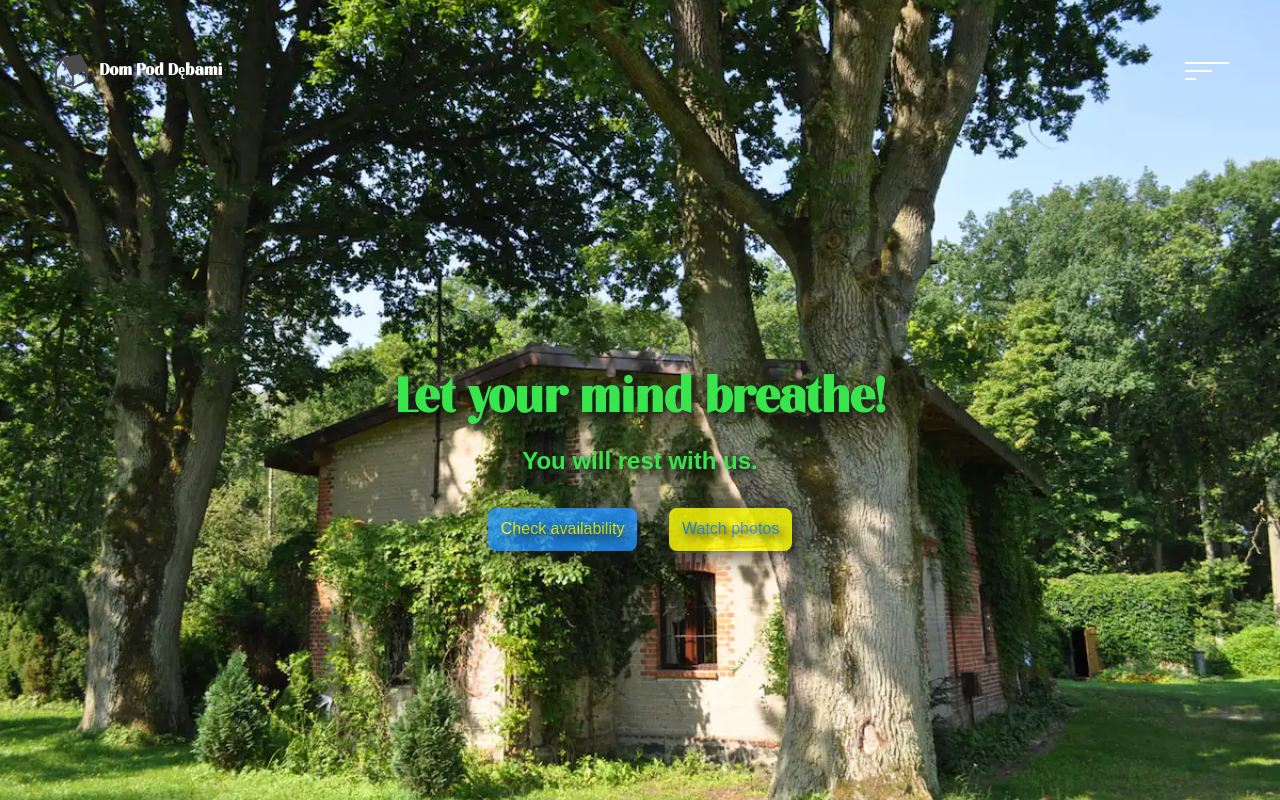
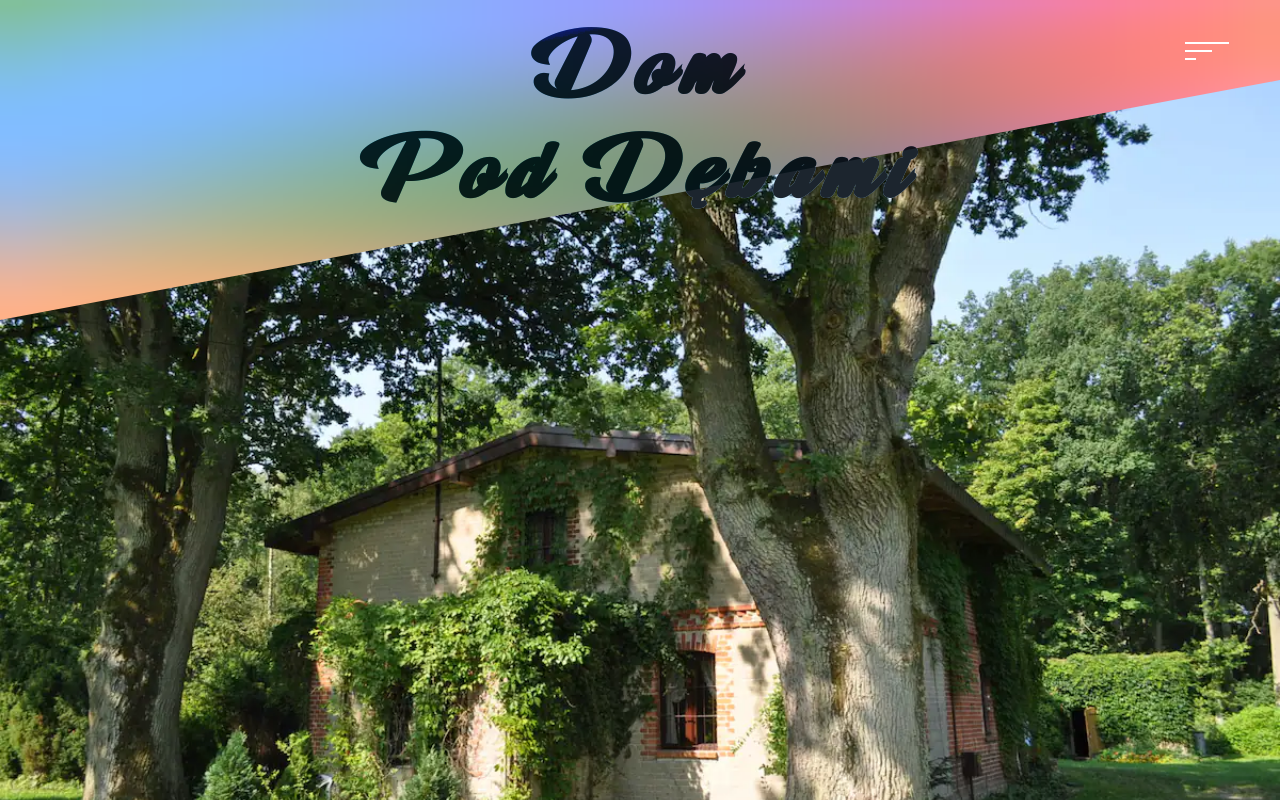
Before and after one commit to KamilKasiak/SasinoWebpage, a React (Create React App) app in the folder client/: page / in a window 1280 px wide. Built offline with nearby package versions, Linux system fonts and the light colour scheme.

Commit message:
canvas banner create, font and design choose

```diff
--- a/client/src/App.js
+++ b/client/src/App.js
@@ -1,15 +1,13 @@
 import './App.scss';
 import { Routes, Route } from 'react-router-dom';
 import Layout from './components/Layout';
-import Reservation from './components/Reservation';
-import Photos from './components/Photos.js';
+import Title from './components/Title';
 
 function App() {
   return (
     <Routes>
       <Route path='/' element={<Layout />}>
-        <Route path='/' element={<Reservation />} />
-        <Route path='/photos' element={<Photos />} />
+        <Route path='/' element={<Title />} />{' '}
       </Route>
     </Routes>
   );
--- a/client/src/App.scss
+++ b/client/src/App.scss
@@ -5,3 +5,13 @@ $secondary: #fdff00;
   font-family: 'stone';
   src: url('./assets/Stone-orgonite.ttf');
 }
+
+@font-face {
+  font-family: 'lovely';
+  src: url('./assets/Hey-Lovely.ttf');
+}
+
+@font-face {
+  font-family: 'rooster';
+  src: url('./assets/Rooster.ttf');
+}
--- a/client/src/components/Layout.js
+++ b/client/src/components/Layout.js
@@ -6,7 +6,13 @@ import outsideLanding from '../assets/outsideLanding.png';
 const Layout = () => {
   return (
     <div className='App'>
-      <img className='outsideLanding' src={outsideLanding} alt='outside'></img>
+      <div className='fixed-image'>
+        <img
+          className='outsideLanding'
+          src={outsideLanding}
+          alt='outside'
+        ></img>
+      </div>
       <Navbar />
       <div className='page'>
         <Outlet />
--- a/client/src/components/Layout.scss
+++ b/client/src/components/Layout.scss
@@ -7,7 +7,7 @@
 
   .page {
     font-family: stone, sans-serif;
-    color: #38e54d;
+    color: #3a3a3a;
     h2 {
       font-size: 3rem;
       line-height: 125%;
@@ -29,9 +29,9 @@
     }
   }
   .outsideLanding {
-    position: absolute;
+    position: fixed;
     left: 0;
-    top: 0;
+    top: 5em;
     width: 100%;
     height: 100vh;
     object-fit: cover;
--- a/client/src/components/Navbar.js
+++ b/client/src/components/Navbar.js
@@ -1,18 +1,18 @@
 import './Navbar.scss';
-import logo from '../assets/home-logo.png';
+// import logo from '../assets/home-logo.png';
 
 const Navbar = () => {
   return (
     <div className='navbar'>
       <div className='left-nav'>
-        <div className='logo'>
+        {/* <div className='logo'>
           <img src={logo} alt='Dom Pod Dębami' />
           <h1>Dom Pod Dębami</h1>
-        </div>
+        </div> */}
       </div>
       <div className='mid-nav'>
         <div className='links'>
-          <a href='https://google.com'>Home</a>
+          <a href='#nerby'>Home</a>
           <a href='https://google.com'>About Us</a>
           <a href='https://google.com'>Contact Us</a>
         </div>
--- a/client/src/components/Navbar.scss
+++ b/client/src/components/Navbar.scss
@@ -1,12 +1,14 @@
 @import '../App.scss';
 
 .navbar {
-  max-width: 100%;
-  max-height: 100%;
+  position: absolute;
+  right: 0;
+  width: 100%;
+  height: 30px;
   display: flex;
   padding: 4%;
   background-color: transparent;
-
+  z-index: 99;
   .left-nav {
     flex: 1;
     h1 {
--- a/client/src/components/Photos.js
+++ b/client/src/components/Photos.js
@@ -14,7 +14,7 @@ const Photos = () => {
         <div className='outside'>
           <h3>What is outside</h3>
         </div>
-        <div className='nearby'>
+        <div className='nearby' id='nerby'>
           <h3>What is nearby</h3>
         </div>
       </div>
--- a/client/src/components/Reservation.js
+++ b/client/src/components/Reservation.js
@@ -1,4 +1,5 @@
 import './Reservation.scss';
+import Photos from './Photos';
 
 const Reservation = () => {
   return (
@@ -9,6 +10,9 @@ const Reservation = () => {
         <button className='cta-main'>Check availability</button>
         <button className='cta-sec'>Watch photos</button>
       </div>
+      <div id='photos'>
+        <Photos />
+      </div>
     </div>
   );
 };
--- /dev/null
+++ b/client/src/components/Title.js
@@ -0,0 +1,29 @@
+import React, { useEffect, useRef } from 'react';
+import './Title.scss';
+import canv from './canv';
+
+const Title = () => {
+  const canvasRef = useRef(null);
+
+  useEffect(() => {
+    canv();
+  }, []);
+  return (
+    <div className='title'>
+      <canvas ref={canvasRef} id='canv' width='32' height='32'></canvas>
+      <div className='title-container'>
+        {/* <div className='white-box'></div> */}
+        <h1 className='title-h1'>
+          Dom <br />
+          Pod Dębami
+        </h1>
+        <h1 className='overlay' aria-hidden='true'>
+          Dom <br />
+          Pod Dębami
+        </h1>
+      </div>
+    </div>
+  );
+};
+
+export default Title;
--- /dev/null
+++ b/client/src/components/Title.scss
@@ -0,0 +1,54 @@
+.title {
+  text-align: center;
+  position: absolute;
+  align-items: center;
+  top: 0;
+  isolation: isolate;
+  canvas {
+    width: 100vw;
+    max-height: 40vh;
+    clip-path: polygon(0 0, 100% 0, 100% 25%, 0% 100%);
+    z-index: 2;
+  }
+  .title-container {
+    width: 100%;
+    padding-top: 1em;
+    inset: 0;
+    position: absolute;
+    background-color: transparent;
+
+    .title-h1 {
+      position: relative;
+      font-family: 'rooster';
+      font-size: 6.5rem;
+      font-weight: bold;
+      color: #131313;
+      letter-spacing: 0.6rem;
+      mix-blend-mode: color-burn;
+      z-index: 2;
+      opacity: 0.8;
+    }
+    .overlay {
+      font-family: 'rooster';
+      font-size: 6.5rem;
+      font-weight: bold;
+      color: #fff5e8;
+      letter-spacing: 0.6rem;
+      mix-blend-mode: color-burn;
+      position: absolute;
+      padding-top: 1rem;
+      inset: 0;
+      color: #8bbbe8;
+      z-index: 1;
+      opacity: 1;
+    }
+  }
+  .white-box {
+    inset: 0;
+    position: absolute;
+    width: 100%;
+    height: 99%;
+    background-color: #fff;
+    z-index: -1;
+  }
+}
--- /dev/null
+++ b/client/src/components/canv.js
@@ -0,0 +1,46 @@
+export default function canv() {
+  var c = document.getElementById('canv');
+  var $ = c.getContext('2d');
+
+  var col = function (x, y, r, g, b) {
+    $.fillStyle = 'rgb(' + r + ',' + g + ',' + b + ')';
+    $.fillRect(x, y, 1, 1);
+  };
+  var R = function (x, y, t) {
+    return Math.floor(192 + 64 * Math.cos((x * x - y * y) / 300 + t));
+  };
+
+  var G = function (x, y, t) {
+    return Math.floor(
+      192 +
+        64 * Math.sin((x * x * Math.cos(t / 4) + y * y * Math.sin(t / 3)) / 300)
+    );
+  };
+
+  var B = function (x, y, t) {
+    return Math.floor(
+      192 +
+        64 *
+          Math.sin(
+            5 * Math.sin(t / 9) +
+              ((x - 100) * (x - 100) + (y - 100) * (y - 100)) / 1100
+          )
+    );
+  };
+
+  var t = 0;
+  var x;
+  var y;
+
+  var run = function () {
+    for (x = 0; x <= 35; x++) {
+      for (y = 0; y <= 35; y++) {
+        col(x, y, R(x, y, t), G(x, y, t), B(x, y, t));
+      }
+    }
+    t = t + 0.02;
+    window.requestAnimationFrame(run);
+  };
+
+  run();
+}
```
Also changed, not shown: client/src/assets/Hey-Lovely.ttf (added), client/src/assets/Rooster.ttf (added).
